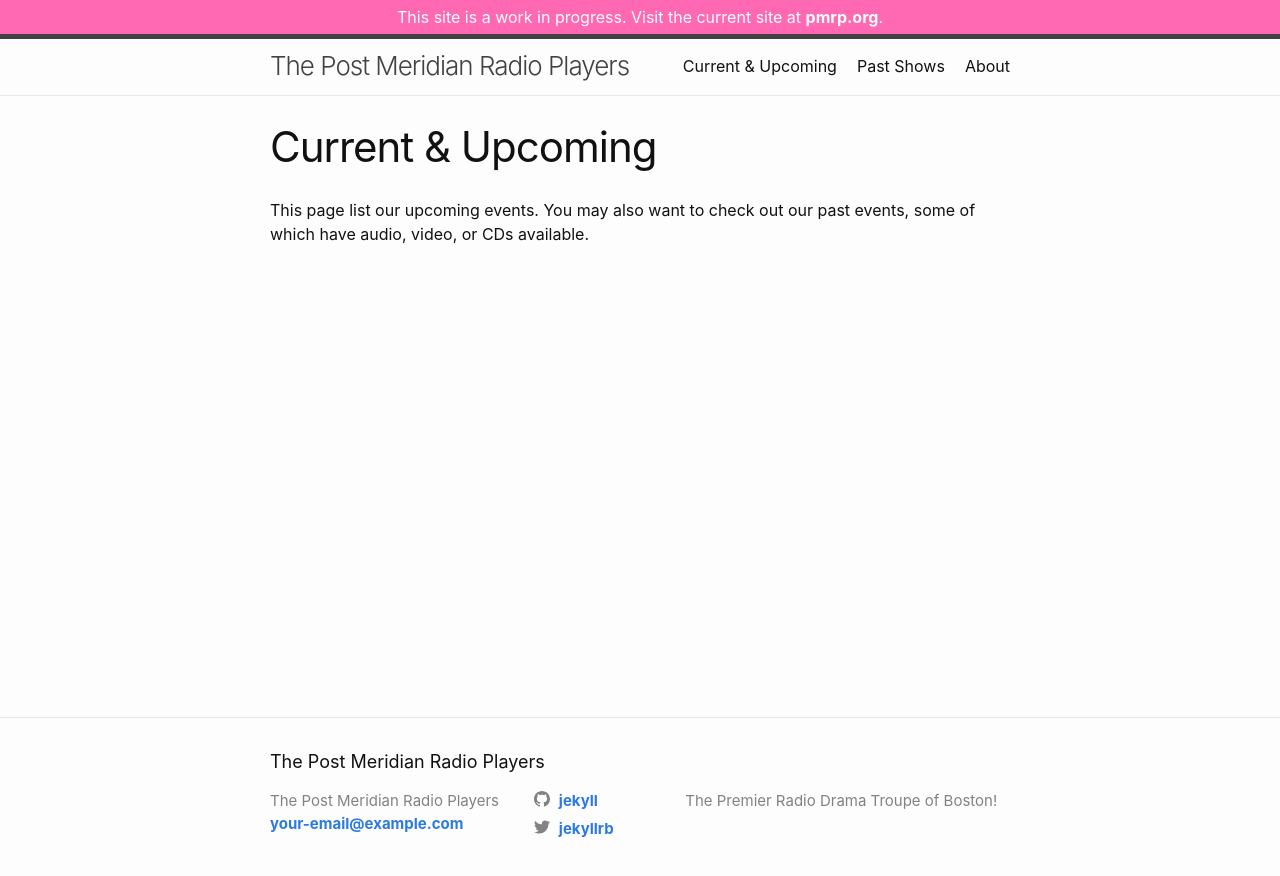
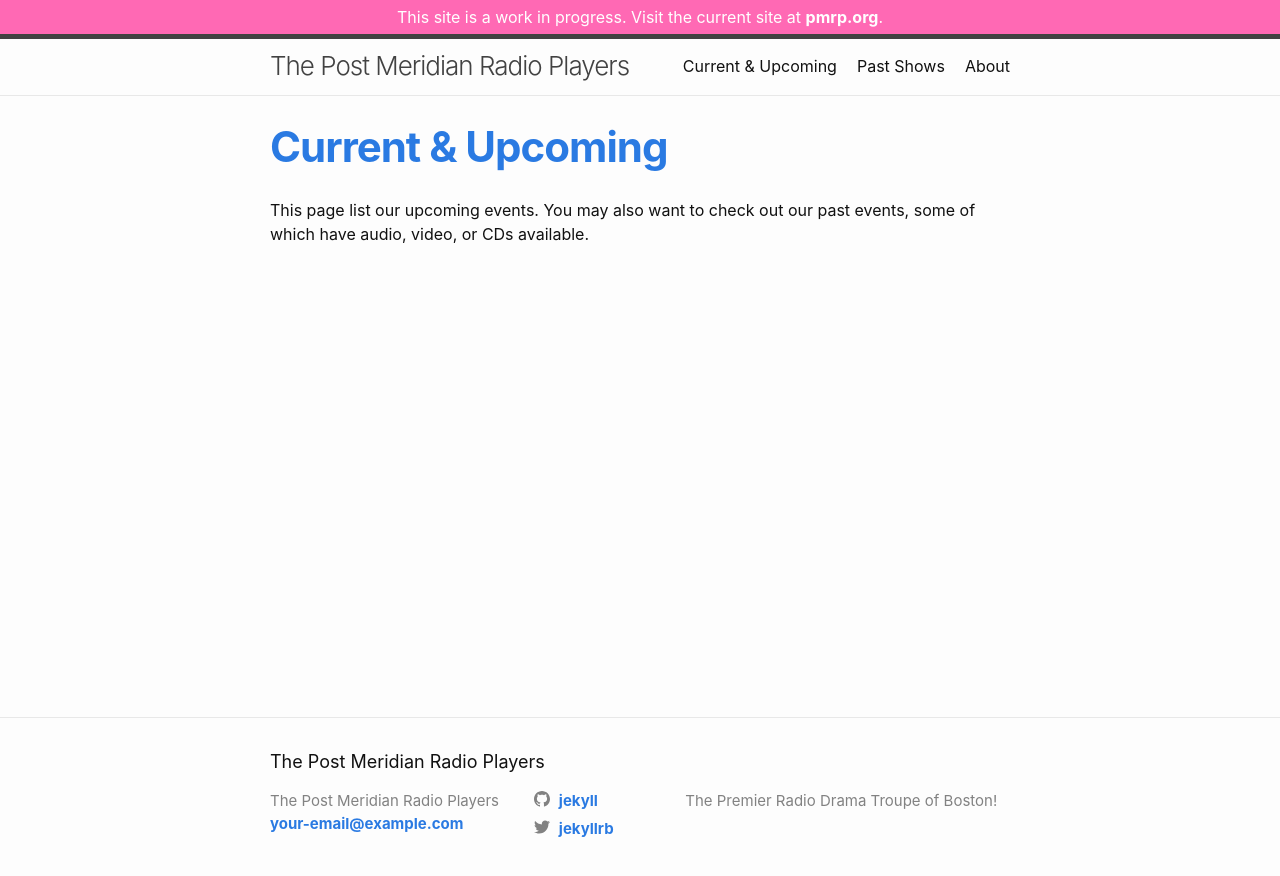
Before and after one commit to pmrp-boston/pmrp_2025, a Jekyll site: the page built from upcoming.md, in a window 1280 px wide. Shown: the top 876 px of the page. Built offline with Jekyll 4.4.1, drawn with Linux system fonts in a browser that asks for light colours.

Commit message:
just leave all links looking like links until further notice

```diff
--- a/assets/css/main.css
+++ b/assets/css/main.css
@@ -445,10 +445,6 @@ table td {
   letter-spacing: -1px;
   line-height: 1;
 }
-.post-title a {
-  color: var(--color-text);
-  font-weight: var(--font-weight-normal);
-}
 @media screen and (max-width: 800px) {
   .post-title {
     font-size: 36px;
```
